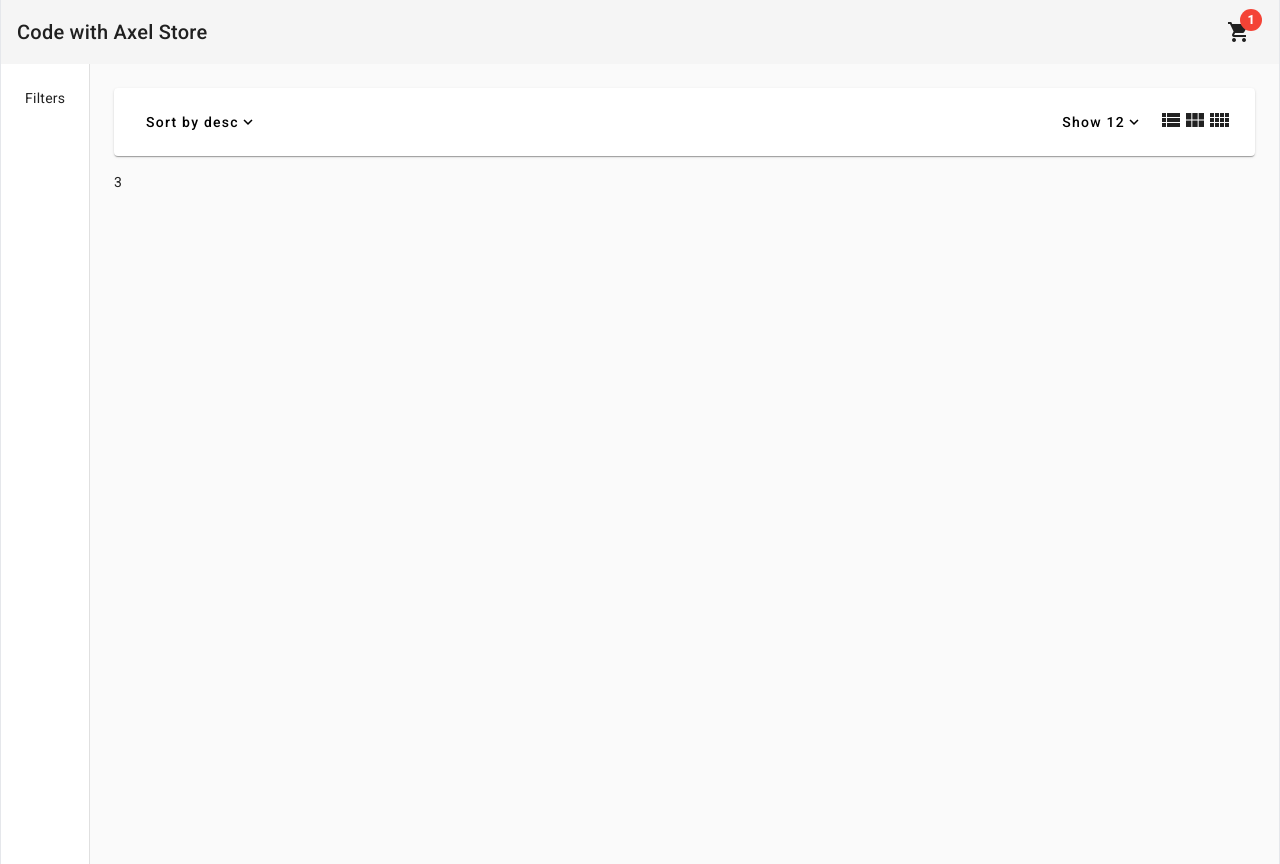
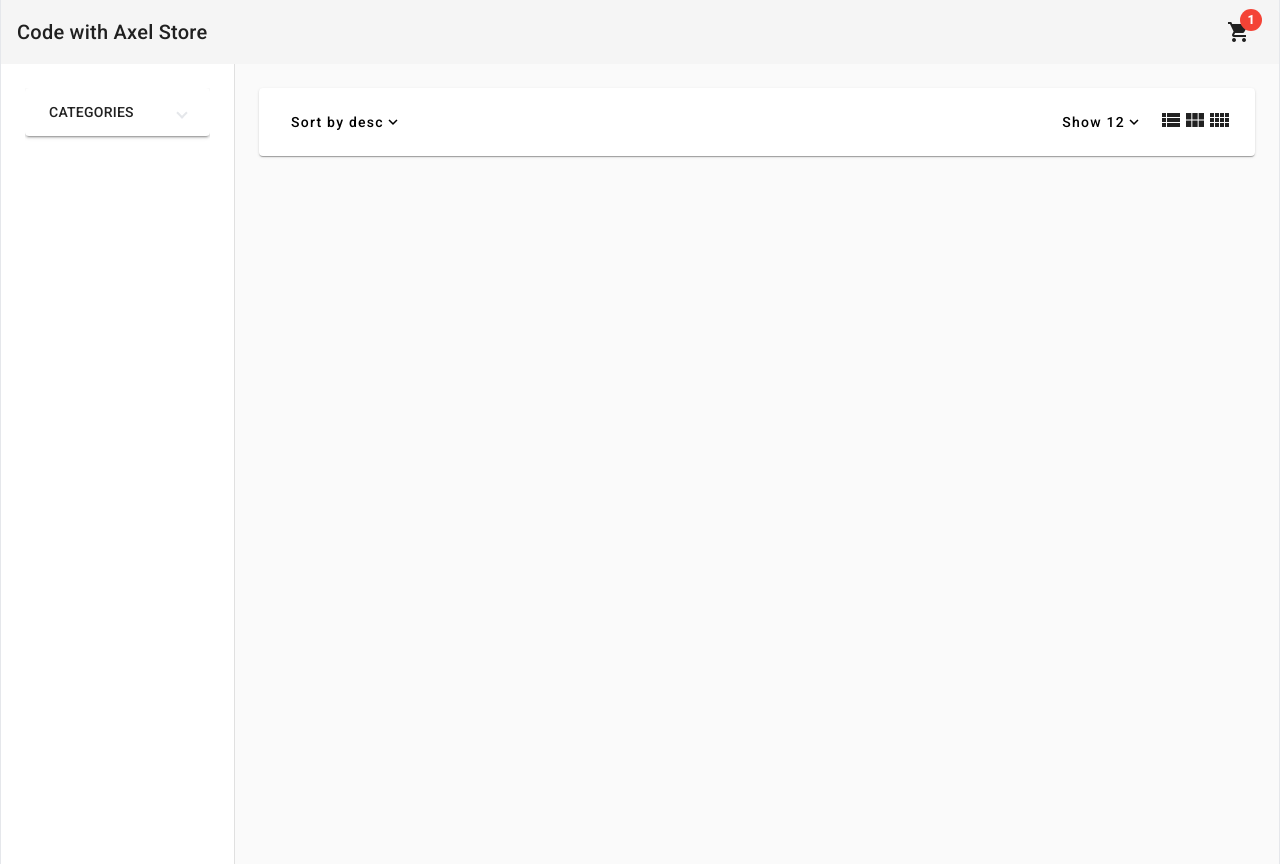
Before and after one commit to eldrians/neo-store, an Angular app: page /home in a window 1280 px wide. Built offline with nearby package versions, Linux system fonts and the light colour scheme.

Commit message:
add pages/components: home - filters

```diff
--- a/src/app/components/header/header.component.html
+++ b/src/app/components/header/header.component.html
@@ -38,7 +38,7 @@
           routerLink="cart"
           class="bg-green-600 text-white rounded-full w-9 h-9"
         >
-          <mat-icon>remove_shopping_cart</mat-icon>
+          <mat-icon>shopping_cart</mat-icon>
         </button>
       </div>
     </div>
--- /dev/null
+++ b/src/app/pages/home/components/filters/filters.component.html
@@ -0,0 +1,14 @@
+@if(categories){
+<mat-expansion-panel>
+  <mat-expansion-panel-header>
+    <mat-panel-title>CATEGORIES</mat-panel-title>
+  </mat-expansion-panel-header>
+  <mat-selection-list [multiple]="false">
+    @for (category of categories; track $index) {
+    <mat-list-option [value]="category">
+      <button (click)="onShowCategory(category)">{{ category }}</button>
+    </mat-list-option>
+    }
+  </mat-selection-list>
+</mat-expansion-panel>
+}
--- /dev/null
+++ b/src/app/pages/home/components/filters/filters.component.ts
@@ -0,0 +1,19 @@
+import { Component, EventEmitter, Output } from "@angular/core";
+
+import { MatExpansionModule } from "@angular/material/expansion";
+import { MatListModule } from "@angular/material/list";
+
+@Component({
+  selector: "app-filters",
+  standalone: true,
+  imports: [MatExpansionModule, MatListModule],
+  templateUrl: "./filters.component.html",
+})
+export class FiltersComponent {
+  @Output() showCategory = new EventEmitter<string>();
+  categories = ["shoes", "sports"];
+
+  public onShowCategory(category: string): void {
+    this.showCategory.emit(category);
+  }
+}
--- a/src/app/pages/home/home.component.html
+++ b/src/app/pages/home/home.component.html
@@ -3,11 +3,11 @@
   class="min-h-full max-w-7xl mx-auto border-x"
 >
   <mat-drawer mode="side" opened class="p-6">
-    <div>Filters</div>
+    <app-filters (showCategory)="onShowCategory($event)"></app-filters>
   </mat-drawer>
 
   <mat-drawer-content class="p-6">
     <app-products-header (columnsCountChange)="onColumnsCountChange($event)" />
-    {{ cols }}
+    {{ category }}
   </mat-drawer-content>
 </mat-drawer-container>
--- a/src/app/pages/home/home.component.ts
+++ b/src/app/pages/home/home.component.ts
@@ -1,19 +1,25 @@
 import { Component } from "@angular/core";
 
 import { ProductsHeaderComponent } from "./components/products-header/products-header.component";
+import { FiltersComponent } from "./components/filters/filters.component";
 
 import { MatSidenavModule } from "@angular/material/sidenav";
 
 @Component({
   selector: "app-home",
   standalone: true,
-  imports: [MatSidenavModule, ProductsHeaderComponent],
+  imports: [ProductsHeaderComponent, FiltersComponent, MatSidenavModule],
   templateUrl: "./home.component.html",
 })
 export class HomeComponent {
+  category: string | undefined;
   cols = 3;
 
   onColumnsCountChange(colsNum: number): void {
     this.cols = colsNum;
   }
+
+  onShowCategory(newCategory: string): void {
+    this.category = newCategory;
+  }
 }
```
